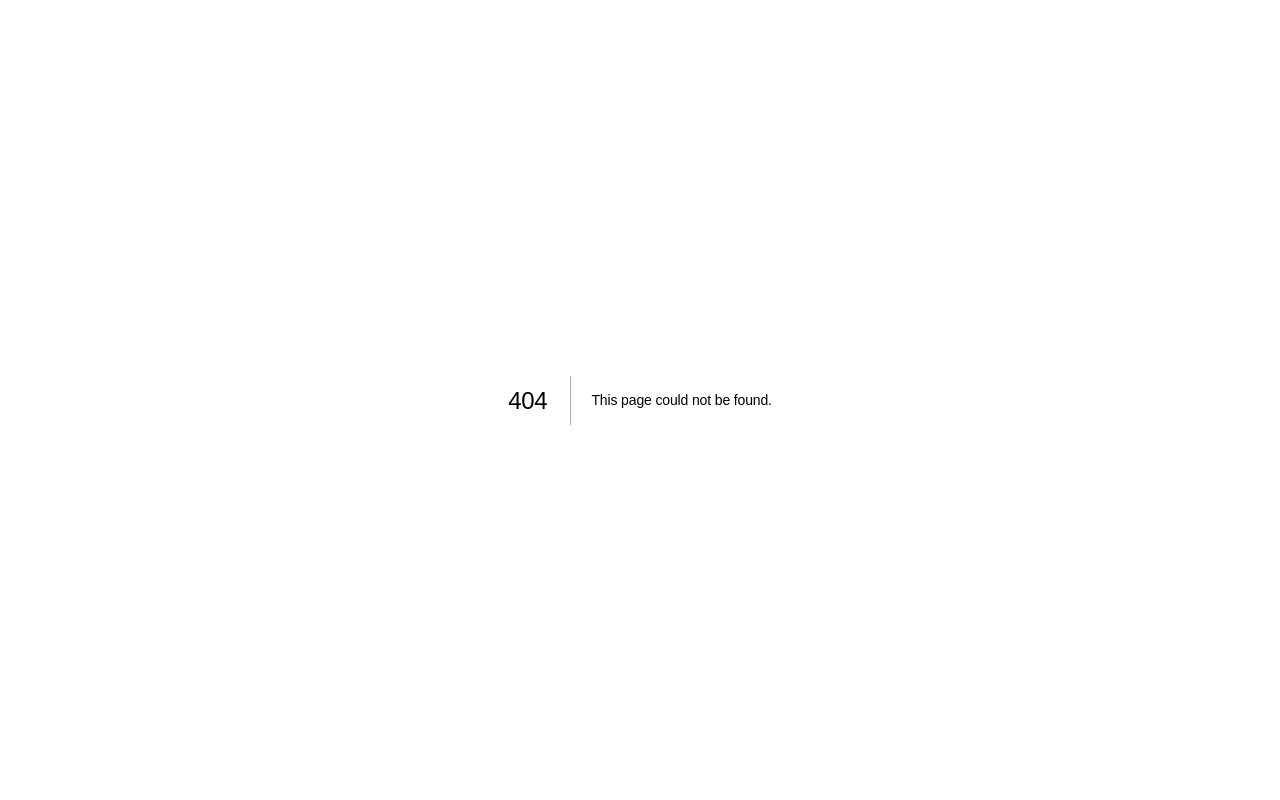
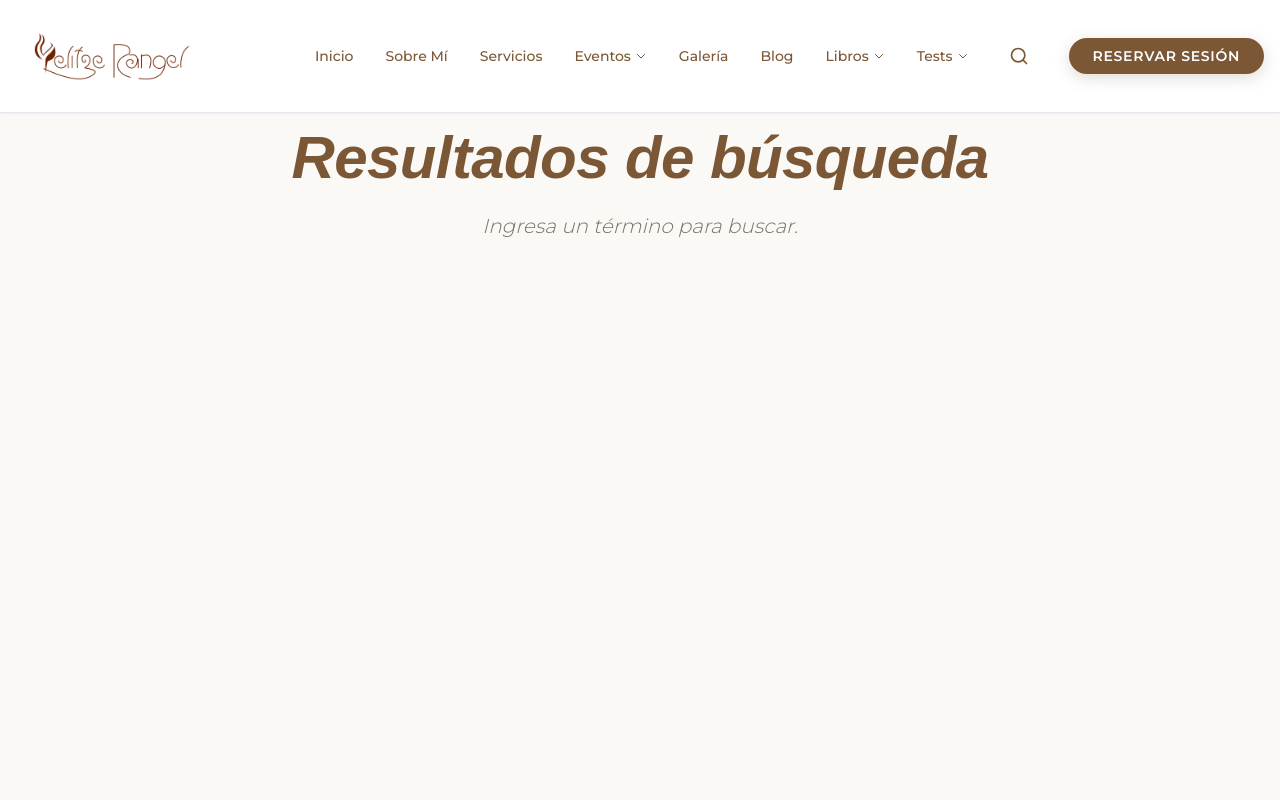
Before and after one commit to yelitzerangeloficialweb-max/yelitze-rangel-web, a Next.js app: page /buscar in a window 1280 px wide. Before the commit this address had no page. Shown: the top 800 px of the page. Built offline with nearby package versions, Linux system fonts and the light colour scheme; a web font is replaced by a local one.

Commit message:
Implementar página de resultados de búsqueda y centralizar datos

```diff
--- /dev/null
+++ b/app/(website)/(routes)/buscar/page.tsx
@@ -0,0 +1,108 @@
+'use client';
+
+import { Suspense } from 'react';
+import { useSearchParams } from 'next/navigation';
+import Image from 'next/image';
+import Link from 'next/link';
+import { Search, ArrowRight, BookOpen, Calendar, Star, FileText } from 'lucide-react';
+import { searchContent } from '@/lib/search-data';
+import { FadeIn, StaggerContainer, StaggerItem } from '@/components/ui/motion';
+
+function SearchResults() {
+    const searchParams = useSearchParams();
+    const query = searchParams.get('q') || '';
+    const results = searchContent(query);
+
+    return (
+        <div className="container mx-auto px-4 py-32">
+            <FadeIn>
+                <div className="max-w-4xl mx-auto mb-16 text-center">
+                    <h1 className="text-4xl md:text-6xl font-heading text-[var(--color-primary)] mb-6 italic">
+                        Resultados de búsqueda
+                    </h1>
+                    <p className="text-stone-500 text-xl font-light italic">
+                        {query ? (
+                            <>Mostrando resultados para: <span className="text-[var(--color-secondary)] font-medium">"{query}"</span></>
+                        ) : (
+                            "Ingresa un término para buscar."
+                        )}
+                    </p>
+                </div>
+            </FadeIn>
+
+            {results.length > 0 ? (
+                <StaggerContainer className="grid grid-cols-1 md:grid-cols-2 lg:grid-cols-3 gap-8">
+                    {results.map((result) => (
+                        <StaggerItem key={`${result.type}-${result.id}`}>
+                            <Link
+                                href={result.link}
+                                className="group block bg-white rounded-3xl overflow-hidden border border-stone-100 shadow-sm hover:shadow-xl transition-all duration-500 h-full border-t-4 border-t-transparent hover:border-t-[var(--color-secondary)]"
+                            >
+                                <div className="relative aspect-video overflow-hidden">
+                                    <Image
+                                        src={result.image}
+                                        alt={result.title}
+                                        fill
+                                        className="object-cover group-hover:scale-110 transition-transform duration-[2000ms]"
+                                    />
+                                    <div className="absolute top-4 left-4">
+                                        <div className="px-3 py-1 rounded-full bg-white/90 backdrop-blur-md shadow-sm border border-white/50 flex items-center gap-2">
+                                            {result.type === 'blog' && <FileText className="w-3 h-3 text-[var(--color-secondary)]" />}
+                                            {result.type === 'evento' && <Calendar className="w-3 h-3 text-[var(--color-secondary)]" />}
+                                            {result.type === 'test' && <Star className="w-3 h-3 text-[var(--color-secondary)]" />}
+                                            {result.type === 'libro' && <BookOpen className="w-3 h-3 text-[var(--color-secondary)]" />}
+                                            <span className="text-[10px] font-bold tracking-widest uppercase text-stone-600">{result.type}</span>
+                                        </div>
+                                    </div>
+                                </div>
+                                <div className="p-8 space-y-4">
+                                    <h3 className="text-2xl font-heading text-[var(--color-primary)] leading-tight italic group-hover:text-[var(--color-secondary)] transition-colors">
+                                        {result.title}
+                                    </h3>
+                                    <p className="text-stone-500 text-sm font-light italic line-clamp-3 leading-relaxed">
+                                        {result.description}
+                                    </p>
+                                    <div className="pt-4 flex items-center text-[var(--color-secondary)] gap-2 text-[10px] font-bold tracking-[0.2em] uppercase">
+                                        Ver más
+                                        <ArrowRight className="w-4 h-4 group-hover:translate-x-1 transition-transform" />
+                                    </div>
+                                </div>
+                            </Link>
+                        </StaggerItem>
+                    ))}
+                </StaggerContainer>
+            ) : query && (
+                <FadeIn className="text-center py-20 bg-stone-50 rounded-[4rem] border border-dashed border-stone-200">
+                    <div className="max-w-md mx-auto space-y-8">
+                        <div className="w-20 h-20 bg-white rounded-full flex items-center justify-center mx-auto shadow-sm">
+                            <Search className="w-8 h-8 text-stone-300" />
+                        </div>
+                        <h2 className="text-3xl font-heading text-[var(--color-primary)] italic">No encontramos coincidencias</h2>
+                        <p className="text-stone-500 font-light italic">
+                            Intenta con otras palabras clave o explora nuestras secciones principales.
+                        </p>
+                        <div className="pt-8 flex flex-wrap justify-center gap-4">
+                            <Link href="/blog" className="px-6 py-3 rounded-full border border-stone-200 text-sm font-medium hover:bg-stone-100 transition-colors">Blog</Link>
+                            <Link href="/eventos" className="px-6 py-3 rounded-full border border-stone-200 text-sm font-medium hover:bg-stone-100 transition-colors">Eventos</Link>
+                            <Link href="/tests" className="px-6 py-3 rounded-full border border-stone-200 text-sm font-medium hover:bg-stone-100 transition-colors">Tests</Link>
+                        </div>
+                    </div>
+                </FadeIn>
+            )}
+        </div>
+    );
+}
+
+export default function SearchPage() {
+    return (
+        <main className="bg-[#FAF9F6] min-h-screen">
+            <Suspense fallback={
+                <div className="container mx-auto px-4 py-32 text-center">
+                    <div className="animate-pulse text-stone-400 font-light italic">Cargando resultados...</div>
+                </div>
+            }>
+                <SearchResults />
+            </Suspense>
+        </main>
+    );
+}
--- /dev/null
+++ b/lib/search-data.ts
@@ -0,0 +1,107 @@
+import { BLOG_POSTS } from './blog-data';
+import { EVENTS_DATA } from './events';
+import { TESTS_DATA } from './tests-data';
+
+export type SearchResultType = 'blog' | 'evento' | 'test' | 'libro';
+
+export interface SearchResult {
+    id: string;
+    type: SearchResultType;
+    title: string;
+    description: string;
+    slug: string;
+    image: string;
+    link: string;
+}
+
+const BOOKS = [
+    {
+        title: "Hilos de Conexión",
+        slug: "hilos-de-conexion",
+        cover: "/assets/images/books/hilos-conexion-3d.png",
+        description: "Una invitación a recordar, a sanar y a reconectar con esa memoria sagrada que habita en tu ADN.",
+        link: "/libros"
+    },
+    {
+        title: "Conversaciones con mi Chamana",
+        slug: "conversaciones-con-mi-chamana",
+        cover: "/assets/images/books/conversaciones-chamana-3d.png",
+        description: "Reflexiones, meditaciones y diálogos internos para acompañarte en tu día a día.",
+        link: "/libros"
+    }
+];
+
+export function getAllSearchableContent(): SearchResult[] {
+    const results: SearchResult[] = [];
+
+    // Blogs
+    BLOG_POSTS.forEach(post => {
+        results.push({
+            id: post.id,
+            type: 'blog',
+            title: post.title,
+            description: post.excerpt,
+            slug: post.slug,
+            image: post.image,
+            link: `/blog/${post.slug}`
+        });
+    });
+
+    // Eventos
+    EVENTS_DATA.forEach(event => {
+        results.push({
+            id: String(event.id),
+            type: 'evento',
+            title: event.title,
+            description: event.aida.attention,
+            slug: event.slug,
+            image: event.image,
+            link: `/eventos/${event.slug}`
+        });
+    });
+
+    // Tests
+    TESTS_DATA.forEach(test => {
+        let testImage = '/assets/images/tests-bg.jpg';
+        if (test.id === 'heridas-infancia') testImage = '/assets/images/tests/test_childhood_wounds.png';
+        if (test.id === 'creencias-amor') testImage = '/assets/images/tests/test_love_beliefs.png';
+        if (test.id === 'creencias-dinero') testImage = '/assets/images/tests/test_money_beliefs.png';
+
+        results.push({
+            id: test.id,
+            type: 'test',
+            title: test.title,
+            description: test.description,
+            slug: test.slug,
+            image: testImage,
+            link: `/tests/${test.slug}`
+        });
+    });
+
+    // Books
+    BOOKS.forEach(book => {
+        results.push({
+            id: book.slug,
+            type: 'libro',
+            title: book.title,
+            description: book.description,
+            slug: book.slug,
+            image: book.cover,
+            link: book.link
+        });
+    });
+
+    return results;
+}
+
+export function searchContent(query: string): SearchResult[] {
+    const all = getAllSearchableContent();
+    if (!query) return [];
+
+    const lowerQuery = query.toLowerCase();
+
+    return all.filter(item =>
+        item.title.toLowerCase().includes(lowerQuery) ||
+        item.description.toLowerCase().includes(lowerQuery)
+    );
+}
```
